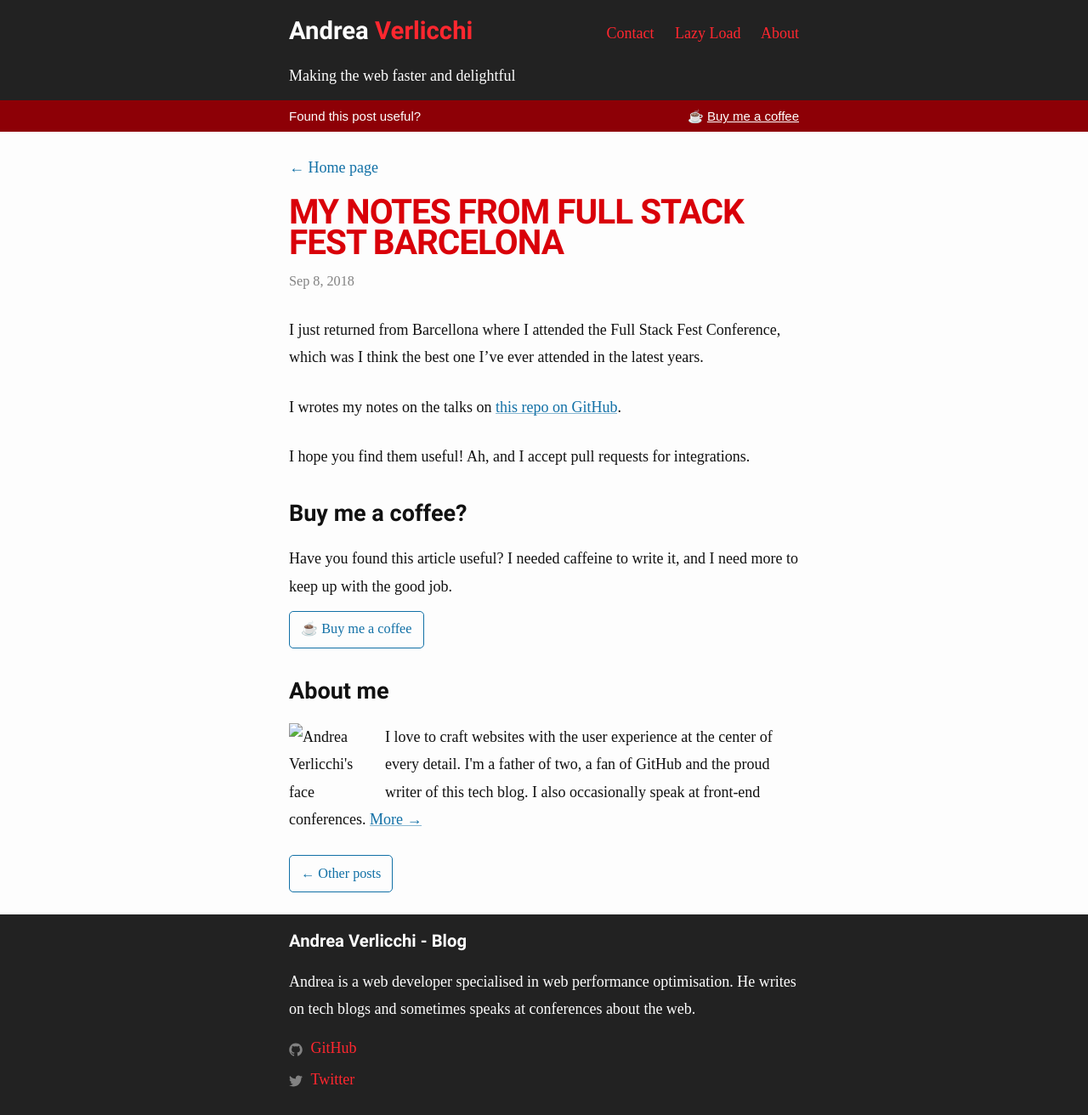
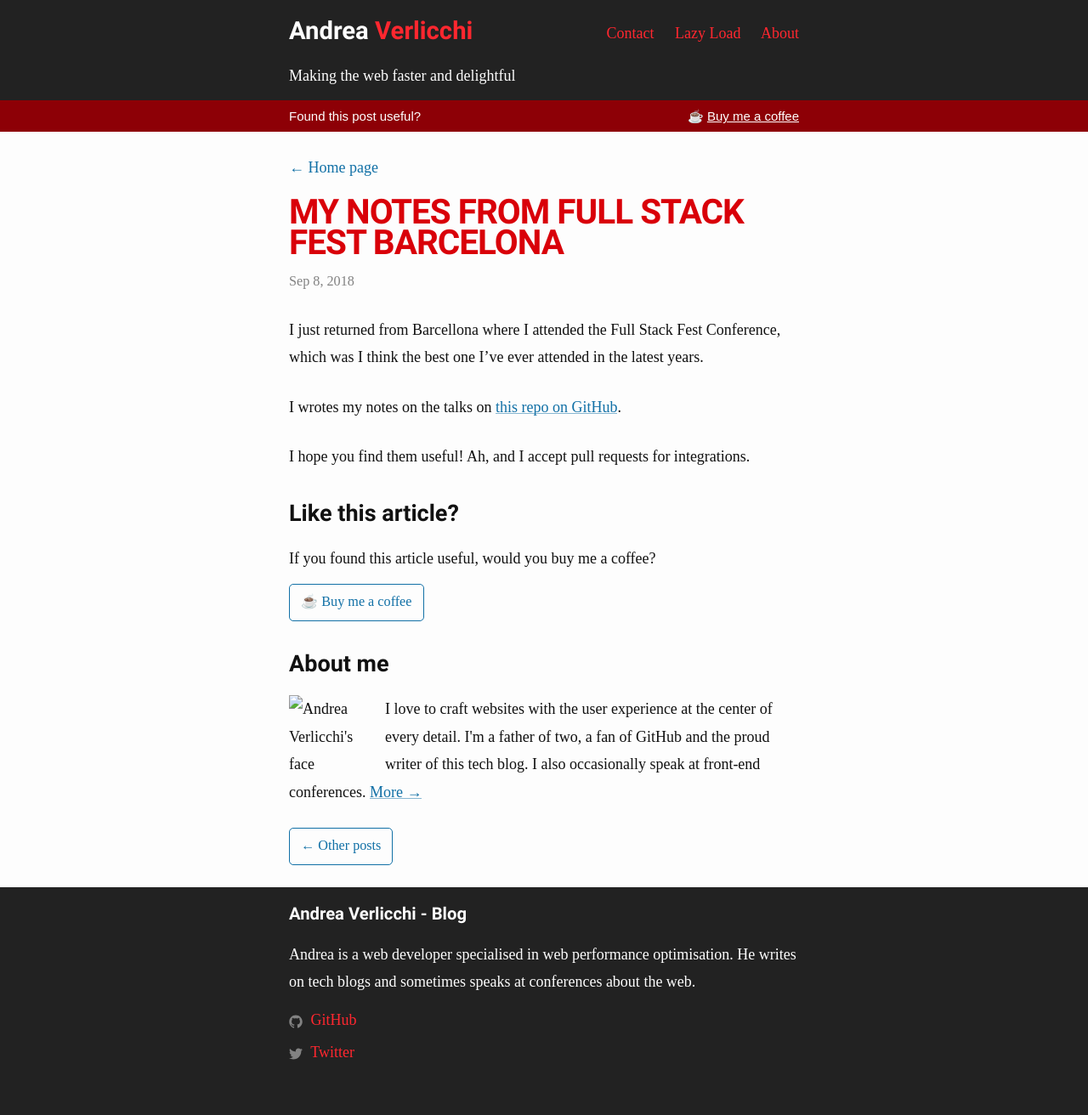
Before and after one commit to verlok/verlok.github.io, a Jekyll site: the page built from _posts/2018-09-08-notes-from-fullstackfest-barcellona.md, in a window 1280 px wide and 1312 px high. Shown: the whole window at 85% size. Built offline with Jekyll 4.4.1, drawn with Linux system fonts in a browser that asks for light colours; some web fonts are replaced.

Commit message:
Update post_coffee.html

```diff
--- a/_includes/post_coffee.html
+++ b/_includes/post_coffee.html
@@ -1,12 +1,9 @@
 <section class="post-coffee">
   <h2 class="post-coffee-title">
-    Buy me a coffee?
+    Like this article?
   </h2>
   <p class="post-coffee-description">
-    Have you found this article useful?
-    I needed caffeine to write it, and I
-    need more to keep up with the good
-    job.
+    If you found this article useful, would you buy me a coffee?
   </p>
   <div class="post-coffee-cta">
     <a
```
